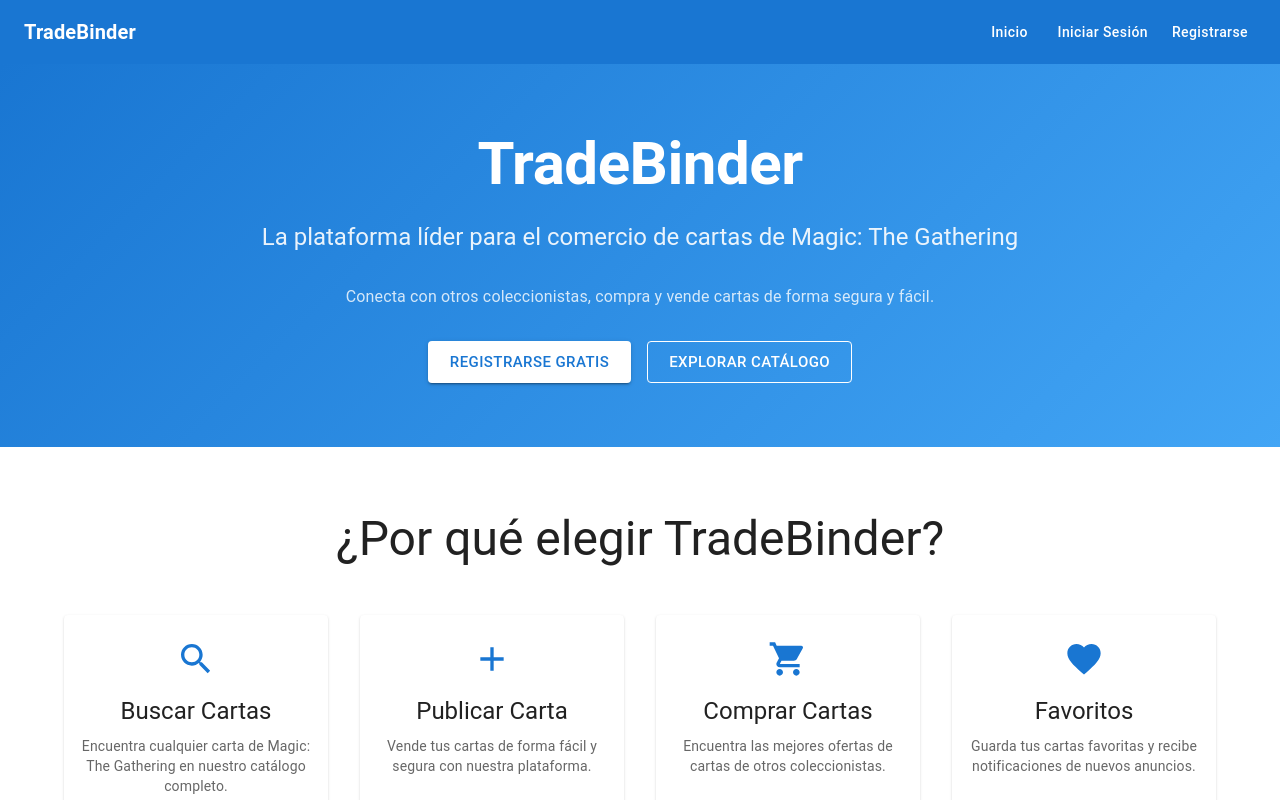
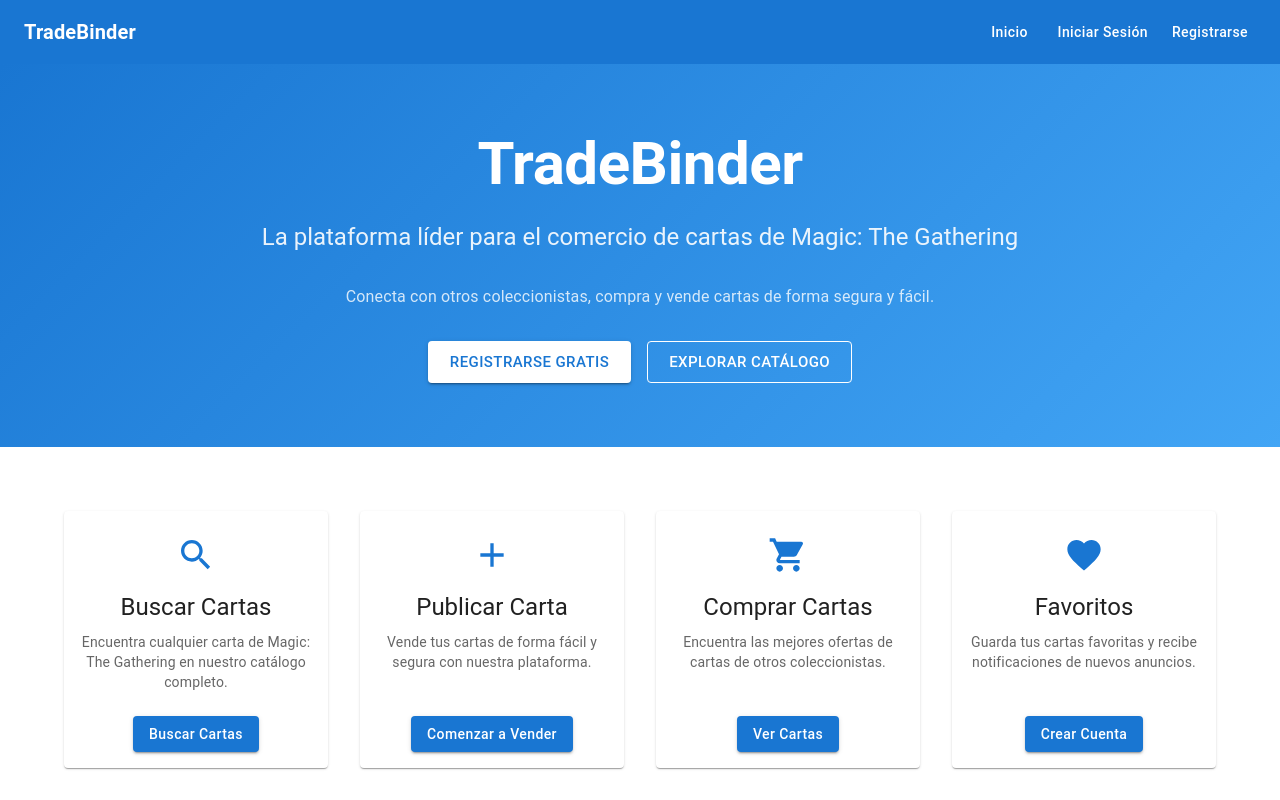
Before and after one commit to VictorPorlan/TradeBinder-front, a React (Create React App) app: page / in a window 1280 px wide. Shown: the top 800 px of the page. Built offline with nearby package versions, Linux system fonts and the light colour scheme; no server answers.

Commit message:
quito texto

```diff
--- a/src/pages/Home.tsx
+++ b/src/pages/Home.tsx
@@ -120,10 +120,6 @@
 
       {/* Features Section */}
       <Container maxWidth="lg" sx={{ py: 8 }}>
-        <Typography variant="h3" component="h2" textAlign="center" gutterBottom sx={{ mb: 6 }}>
-          ¿Por qué elegir TradeBinder?
-        </Typography>
-
         <Grid container spacing={4}>
           {features.map((feature, index) => (
             <Grid size={{ xs: 12, sm: 6, md: 3 }} key={index}>
```
